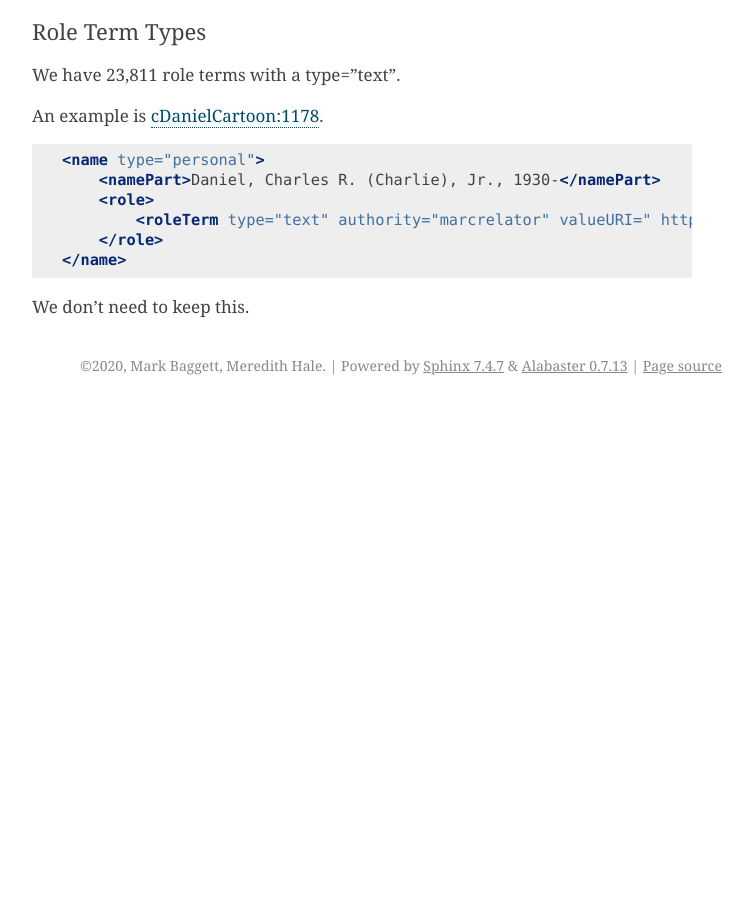
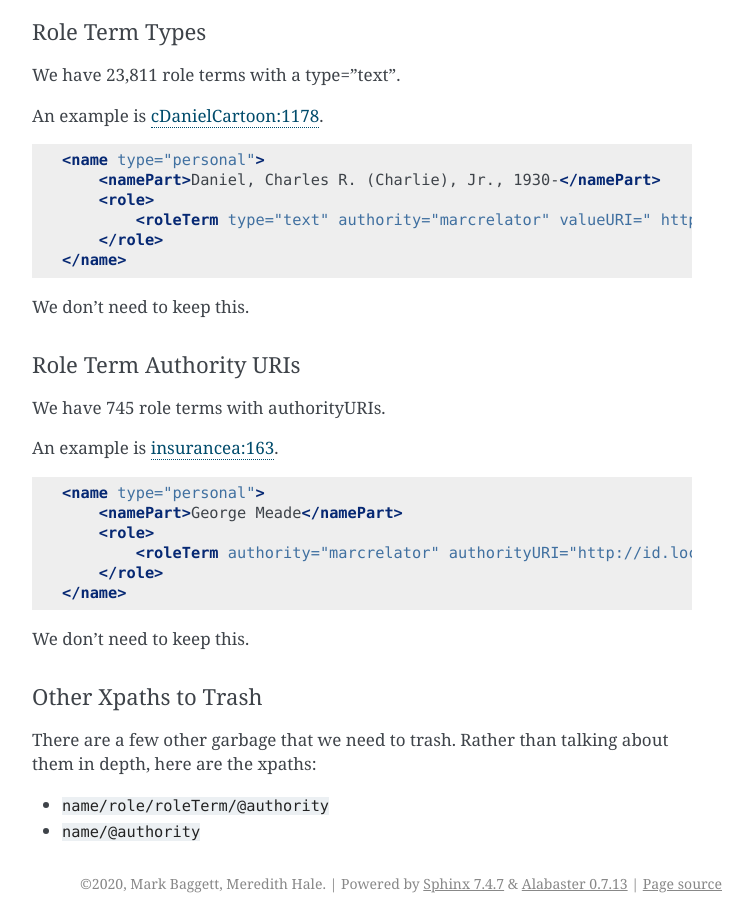
Before and after one commit to UTKcataloging/mods_to_rdf, a Sphinx documentation site: the page built from docs/source/top_level_elements/name.rst, in a window 1280 px wide and 900 px high, scrolled down 5886 px. Shown: the whole window, without its empty margins (388-1141 px from the left). Built offline with Sphinx 7.4.7, drawn with Linux system fonts in a browser that asks for light colours; formulas are drawn with MathJax 3; before the commit the page ends 6291 px from its top, so only the background shows below that; some of the changed text lies outside the part shown.

Commit message:
Add remaining.

```diff
--- a/docs/source/top_level_elements/name.rst
+++ b/docs/source/top_level_elements/name.rst
@@ -322,3 +322,29 @@ An example is `cDanielCartoon:1178 <https://digital.lib.utk.edu/collections/isla
     </name>
 
 We don't need to keep this.
+
+Role Term Authority URIs
+------------------------
+
+We have 745 role terms with authorityURIs.
+
+An example is `insurancea:163 <https://digital.lib.utk.edu/collections/islandora/object/insurancena%3A163/datastream/MODS>`_.
+
+.. code-block:: xml
+
+    <name type="personal">
+        <namePart>George Meade</namePart>
+        <role>
+            <roleTerm authority="marcrelator" authorityURI="http://id.loc.gov/vocabulary/relators/cre">Creator</roleTerm>
+        </role>
+    </name>
+
+We don't need to keep this.
+
+Other Xpaths to Trash
+---------------------
+
+There are a few other garbage that we need to trash.  Rather than talking about them in depth, here are the xpaths:
+
+* :code:`name/role/roleTerm/@authority`
+* :code:`name/@authority`
```
